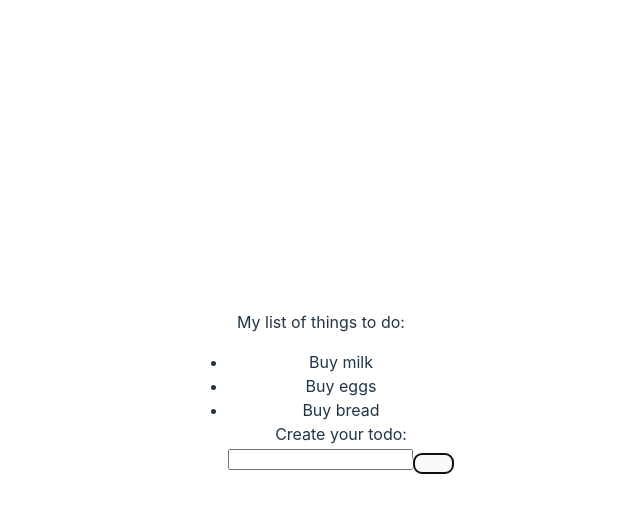
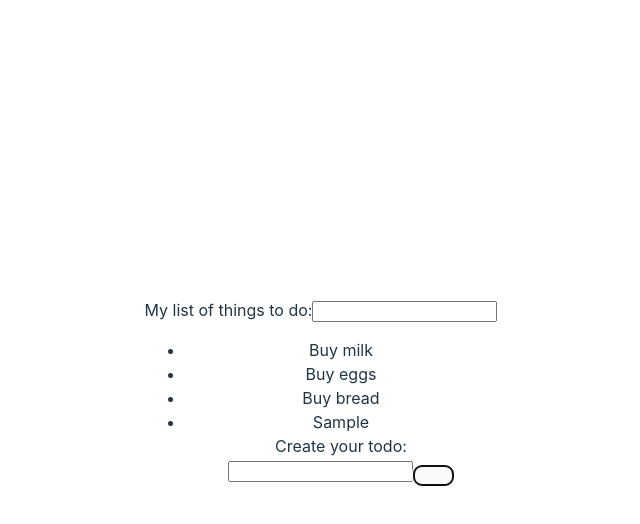
Before and after one commit to cige/react-state-management, a React (Vite) app: page / in a window 1280 px wide. Both pictures are taken after typing "Sample" into the empty fields and a click on the button 752 px from the left and 463 px from the top of the page. Shown: the top 524 px of the page, without its empty margins (319-959 px from the left). Built offline with nearby package versions, Linux system fonts and the light colour scheme.

Commit message:
finalize dirty implem

```diff
--- a/package.json
+++ b/package.json
@@ -11,7 +11,8 @@
   },
   "dependencies": {
     "react": "^18.3.1",
-    "react-dom": "^18.3.1"
+    "react-dom": "^18.3.1",
+    "react-router-dom": "^6.26.2"
   },
   "devDependencies": {
     "@eslint/js": "^9.11.1",
--- a/src/App.tsx
+++ b/src/App.tsx
@@ -1,13 +1,22 @@
-import './App.css'
-import { TodoList } from './TodoList'
+import { useSearchParams } from "react-router-dom";
+import "./App.css";
+import { TodoList } from "./TodoList";
+import { ChangeEvent } from "react";
 
 function App() {
+  const [searchParams, setSearchParams] = useSearchParams();
   return (
     <div>
       <span>My list of things to do:</span>
-      <TodoList />
+      <input
+        type="text"
+        onChange={(e: ChangeEvent<HTMLInputElement>) => {
+          setSearchParams({ query: e.target.value });
+        }}
+      />
+      <TodoList search={searchParams.get("query") ?? ""} />
     </div>
-  )
+  );
 }
 
-export default App
+export default App;
--- a/src/TodoList.tsx
+++ b/src/TodoList.tsx
@@ -1,52 +1,63 @@
-import { useEffect, useState } from 'react'
-import { createTodo, fetchTodos } from './api/server'
-import { Todo } from './domain/Todo'
+import { useEffect, useState } from "react";
+import { createTodo, fetchTodos } from "./api/server";
+import { Todo } from "./domain/Todo";
 
-export const TodoList = () => {
-  const [isLoading, setIsLoading] = useState(true)
-  const [todos, setTodos] = useState<Todo[]>([])
+interface TodolistProps {
+  search: string;
+}
+
+export const TodoList = ({ search }: TodolistProps) => {
+  const [isLoading, setIsLoading] = useState(true);
+  const [todos, setTodos] = useState<Todo[]>([]);
 
   useEffect(() => {
     fetchTodos().then((todos) => {
-      setTodos(todos)
-      setIsLoading(false)
-    })
-  }, [])
+      setTodos(todos);
+      setIsLoading(false);
+    });
+  }, []);
 
   if (isLoading) {
     return (
       <ul>
         <span>Loading...</span>
       </ul>
-    )
+    );
   }
 
   return (
     <ul>
-      {todos.map((todo) => (
-        <li key={todo.id}>{todo.content}</li>
-      ))}
+      {todos
+        .filter((todo) => todo.content.toLowerCase().includes(search))
+        .map((todo) => (
+          <li key={todo.id}>{todo.content}</li>
+        ))}
       <div>Create your todo:</div>
       <form
         onSubmit={(e: any) => {
-          e.preventDefault()
+          e.preventDefault();
+
+          if (e.target[0].value === "") {
+            return;
+          }
+
           const newTodo = {
             id: Math.random().toString(36).substring(7),
             content: e.target[0].value,
-          }
-          // Create a new todo
+          };
+
+          setTodos((todos) => [...todos, newTodo]);
           createTodo(newTodo).then(() => {
             fetchTodos().then((todos) => {
-              setTodos(todos)
-            })
-          })
-          //setTodos((todos) => [...todos, newTodo])
-          e.target.reset()
+              setTodos(todos);
+            });
+          });
+          e.target.reset();
         }}
       >
         <input type="text" />
         <button type="submit"></button>
       </form>
     </ul>
-  )
-}
+  );
+};
--- a/src/api/server.ts
+++ b/src/api/server.ts
@@ -1,24 +1,24 @@
-import { Todo } from '../domain/Todo'
+import { Todo } from "../domain/Todo";
 
 const serverTodos = [
-  { id: '1', content: 'Buy milk' },
-  { id: '2', content: 'Buy eggs' },
-  { id: '3', content: 'Buy bread' },
-]
+  { id: "1", content: "Buy milk" },
+  { id: "2", content: "Buy eggs" },
+  { id: "3", content: "Buy bread" },
+];
 
 export function fetchTodos(): Promise<Todo[]> {
   return new Promise((resolve) => {
     setTimeout(() => {
-      resolve([...serverTodos])
-    }, 2000)
-  })
+      resolve([...serverTodos]);
+    }, 2000);
+  });
 }
 
 export function createTodo(todo: Todo): Promise<void> {
   return new Promise((resolve) => {
     setTimeout(() => {
-      serverTodos.push(todo)
-      resolve()
-    }, 2000)
-  })
+      serverTodos.push(todo);
+      resolve();
+    }, 1000);
+  });
 }
--- a/src/main.tsx
+++ b/src/main.tsx
@@ -1,10 +1,18 @@
-import { StrictMode } from 'react'
-import { createRoot } from 'react-dom/client'
-import App from './App.tsx'
-import './index.css'
+import { StrictMode } from "react";
+import { createRoot } from "react-dom/client";
+import App from "./App.tsx";
+import "./index.css";
+import { createBrowserRouter, RouterProvider } from "react-router-dom";
 
-createRoot(document.getElementById('root')!).render(
+const router = createBrowserRouter([
+  {
+    path: "/",
+    element: <App />,
+  },
+]);
+
+createRoot(document.getElementById("root")!).render(
   <StrictMode>
-    <App />
-  </StrictMode>,
-)
+    <RouterProvider router={router} />
+  </StrictMode>
+);
```
Also changed, not shown: 1 other file (tests, documents, lock files or other folders).
